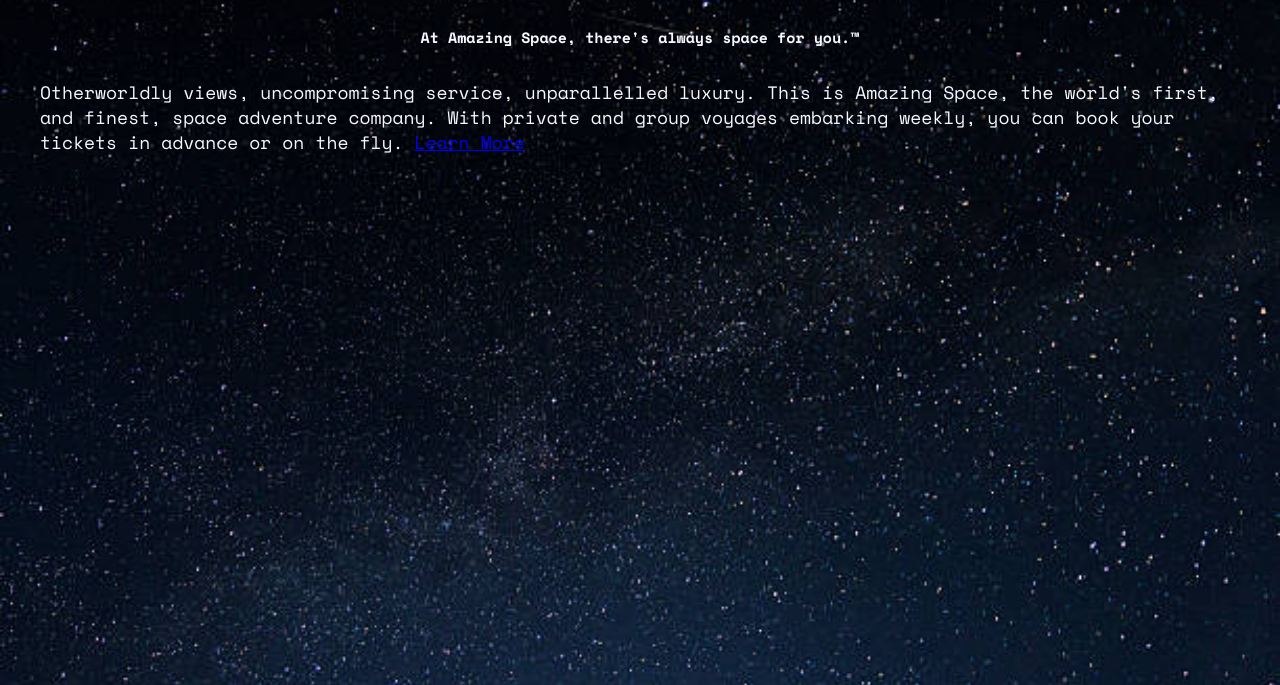
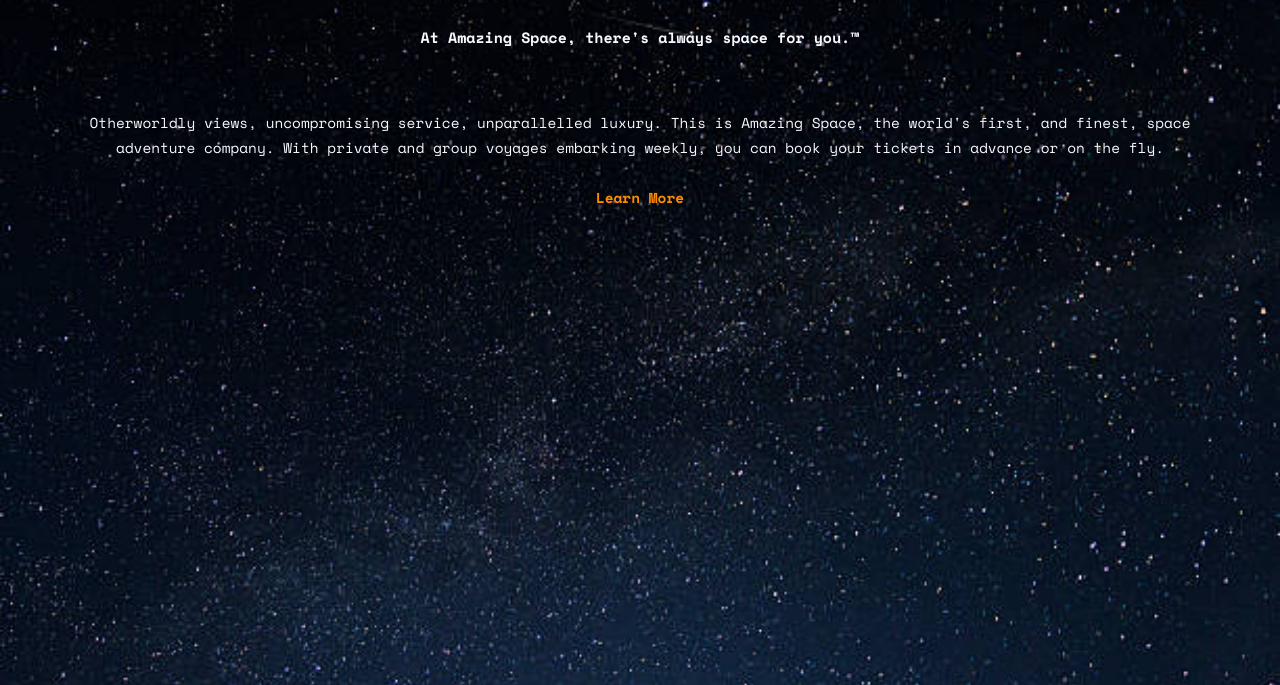
Before and after one commit to kendallawills/Codecademy_Amazing_Space, a plain HTML site: page index.html in a window 1280 px wide. Shown: the part 115-800 px from the top of the page. Drawn offline with nearby package versions, Linux system fonts and the light colour scheme.

Commit message:
Style Page Description

```diff
--- a/resources/style.css
+++ b/resources/style.css
@@ -45,3 +45,24 @@ body {
 }
 
 /* MAIN */
+
+.main {
+    text-align: center;
+}
+
+/* PAGE DESCRIPTION */
+
+.page-description {
+    font-size: 0.8rem;
+    padding: 30px;
+}
+
+.learn-more {
+    color: darkorange;
+    font-weight: bold;
+    text-decoration: none;
+    display: block;
+    margin: 25px 0 0 0;
+}
+
+/* GALLERY */
```
